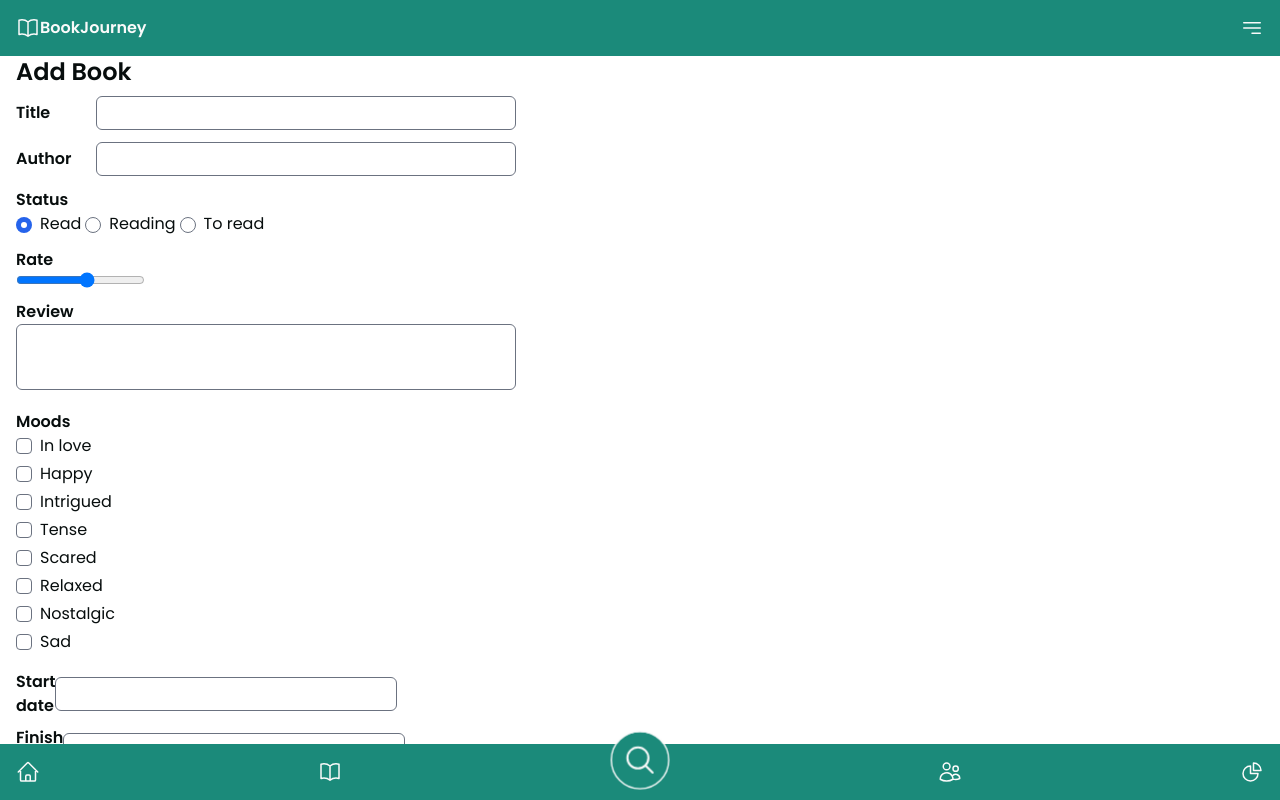
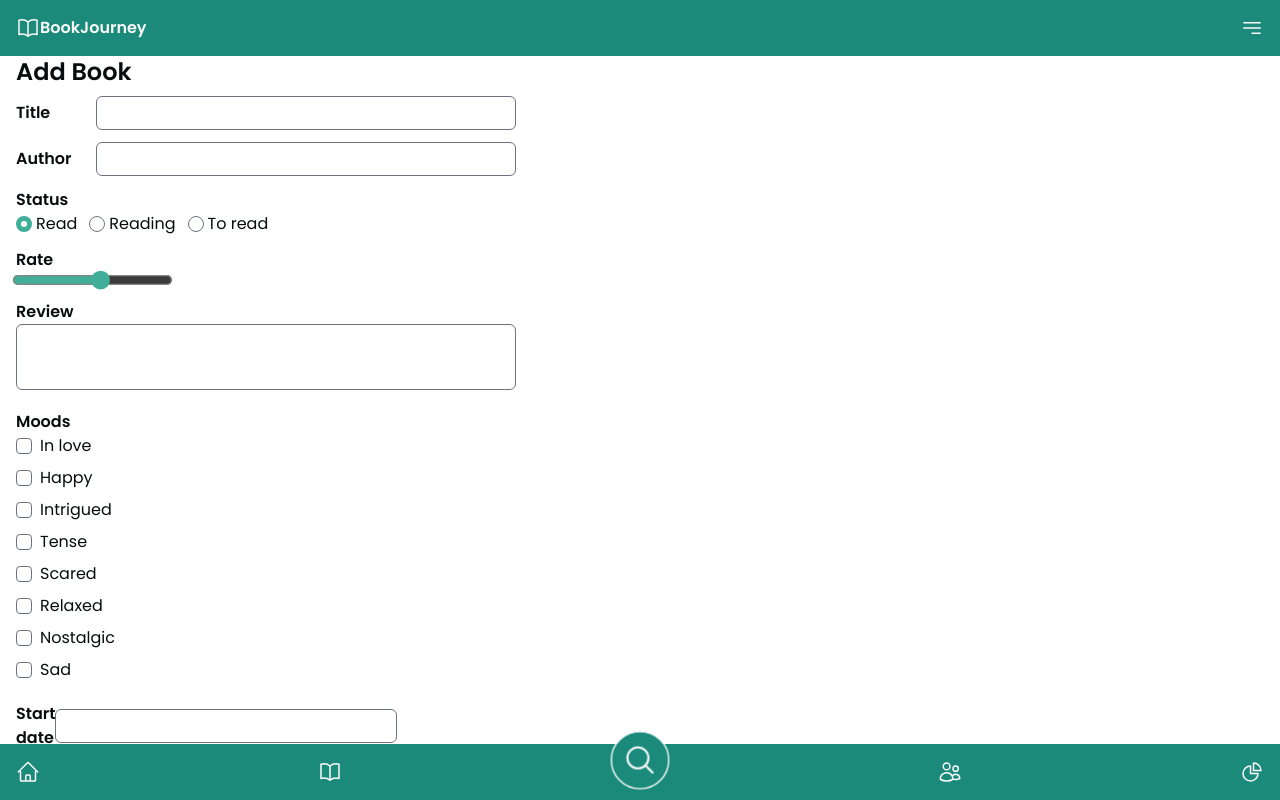
Before and after one commit to agnkos/book-journey, a React (Vite) app: page /addbook in a window 1280 px wide. Built offline with nearby package versions, Linux system fonts and the light colour scheme; sample sign-in values are in the browser's storage; what chartjs-plugin-datalabels would draw is missing.

Commit message:
input range scaled

```diff
--- a/src/pages/user/AddBookPage/AddBook.jsx
+++ b/src/pages/user/AddBookPage/AddBook.jsx
@@ -128,7 +128,7 @@ const AddBook = () => {
                             <div id="start" className="text-md font-semibold text-red-500">{status?.response}</div>
 
                             <p id="status-group" className="font-semibold">Status</p>
-                            <div role="group" aria-labelledby="status-group" className="mb-3">
+                            <div role="group" aria-labelledby="status-group" className="mb-3 flex gap-2">
                                 <RadioButton name="status" value="read"
                                     label="Read" />
                                 <RadioButton name="status" value="reading"
@@ -153,7 +153,7 @@ const AddBook = () => {
                                     <div role="group" aria-labelledby="moods-group" className="flex flex-col mb-3">
 
                                         {moodOptions.map((moodOption) => (
-                                            <div key={moodOption.value} className="flex gap-4">
+                                            <div key={moodOption.value} className="flex gap-3 items-center mb-2">
                                                 <CheckboxField name="moods" value={moodOption.value} label={moodOption.label} />
                                                 {values.moods.includes(moodOption.value) && (
                                                     <RangeFieldEl name={`moodsrate.${moodOption.value}`} values={values} />
--- a/src/pages/user/AddBookPage/components/CheckboxField.jsx
+++ b/src/pages/user/AddBookPage/components/CheckboxField.jsx
@@ -4,7 +4,7 @@ import PropTypes from 'prop-types';
 const CheckboxField = ({ label, ...props }) => {
     const [field] = useField(props)
     return (
-        <label className="mr-1 mb-1 flex items-center">
+        <label className="flex items-center">
             <Field type="checkbox" {...field} {...props} className="mr-2 text-lighter-accent h-4 w-4 outline-none focus:outline-0 rounded focus:ring-0" />
             {label}
         </label>
--- a/src/pages/user/AddBookPage/components/RadioButton.jsx
+++ b/src/pages/user/AddBookPage/components/RadioButton.jsx
@@ -4,8 +4,8 @@ import PropTypes from 'prop-types';
 const RadioButton = ({ label, ...props }) => {
     const [field] = useField(props)
     return (
-        <label className="mr-1 ">
-            <Field type="radio" {...field} {...props} className="mr-2" />
+        <label className="mr-1 flex items-center">
+            <Field type="radio" {...field} {...props} className="mr-1 text-lighter-accent" />
             {label}
         </label>
     )
--- a/src/pages/user/AddBookPage/components/RangeFieldEl.jsx
+++ b/src/pages/user/AddBookPage/components/RangeFieldEl.jsx
@@ -6,14 +6,14 @@ const RangeFieldEl = ({ values, ...props }) => {
     const value = field.name.startsWith('moodsrate') ? values.moodsrate[field.name.slice(10)] : values[field.name]
 
     return (
-        <div className="flex gap-2">
+        <div className="flex gap-5 ml-3">
             <Field
                 type="range"
                 min="1"
                 max="10"
                 {...field}
                 {...props}
-                className="max-[390px]:w-24 slider"
+                className="max-[390px]:w-24 slider scale-125 accent-lighter-accent"
 
             />
             <span>{value}</span>
```
